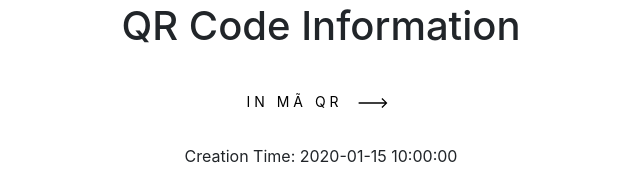
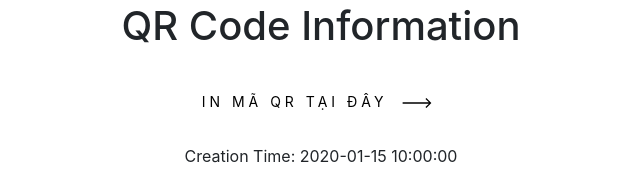
Before and after one commit to nguyendang092/Pavonine_QRcode, a Flask app: template app/templates/qr_info.html in a window 1280 px wide. Shown: the part 58-242 px from the top of the page, without its empty margins (319-959 px from the left). Run offline with Flask 3, Linux system fonts and the light colour scheme; the template is opened without the code that fills it: most values are stand-ins (such as "Sample title", 1, 10 or a date in 2020); some libraries are stand-ins or nearby versions.

Commit message:
inital commit

```diff
--- a/app/templates/qr_info.html
+++ b/app/templates/qr_info.html
@@ -6,7 +6,7 @@
     <h1>QR Code Information</h1>
     <div class="container">
         <button class="cta" onclick="printQRcode()">
-            <span class="hover-underline-animation"> IN MÃ QR </span>
+            <span class="hover-underline-animation"> IN MÃ QR TẠI ĐÂY </span>
             <svg
               id="arrow-horizontal"
               xmlns="http://www.w3.org/2000/svg"
```
